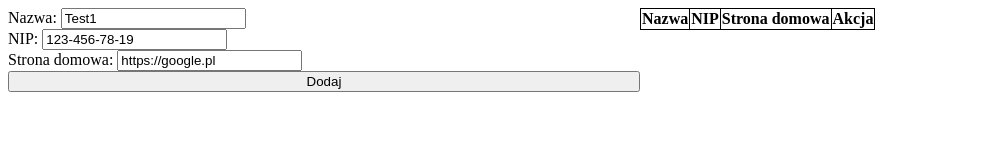
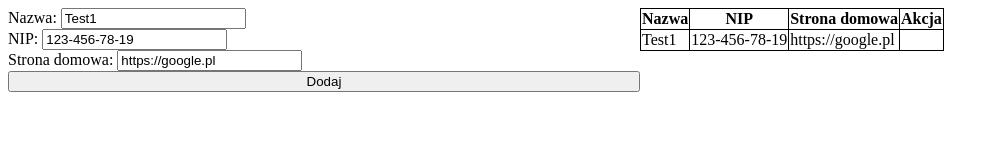
Before and after one commit to Pawel095/IPM, a plain HTML site: page 5/index.html in a window 1280 px wide. Both pictures are taken after a click on the input "Dodaj". Shown: the whole page, without its empty margins (0-999 px from the left). Drawn offline with Linux system fonts and the light colour scheme.

Commit message:
dodawanie działa

```diff
--- a/5/index.html
+++ b/5/index.html
@@ -42,15 +42,19 @@
                     </div>
                     <input type="submit" value="Dodaj" />
                 </form>
+                <p id="errors"></p>
             </div>
             <div class="h-column">
                 <table id="display">
+                    <thead>
                         <tr>
                             <th>Nazwa</th>
                             <th>NIP</th>
                             <th>Strona domowa</th>
                             <th>Akcja</th>
                         </tr>
+                    </thead>
+                    <tbody></tbody>
                 </table>
             </div>
         </div>
--- a/5/main.js
+++ b/5/main.js
@@ -31,20 +31,47 @@ function dataObjectToDisplay(dataObject) {
     // TODO:IMPLEMENT
 }
 
+var table;
 var database;
+function refreshDataDisplay() {
+    if (database) {
+        var store = database.transaction(OBJECTSTORE_NAME, 'readonly').objectStore(OBJECTSTORE_NAME);
+        var newBody = document.createElement('tbody');
+
+        var request = (store.openCursor().onsuccess = (e) => {
+            var c = e.target.result;
+            if (c) {
+                var tr = document.createElement('tr');
+                for (const key in c.value) {
+                    var data = document.createElement('td');
+                    data.innerHTML = c.value[key];
+                    tr.appendChild(data);
+                }
+                newBody.appendChild(tr);
+                c.continue();
+            } else {
+                table.replaceChild(newBody, table.getElementsByTagName('tbody')[0]);
+            }
+        });
+    }
+}
 
 function saveObjectToDatabase(object) {
     if (database) {
         var tx = database.transaction(OBJECTSTORE_NAME, 'readwrite');
         var store = tx.objectStore(OBJECTSTORE_NAME).put(object);
+        // TODO: jakieś alerty o poprawności czy błędzie?
     }
 }
 
+refreshDataDisplay();
 window.onload = () => {
     const form = document.getElementById('addForm');
-    const table = document.getElementById('display');
+    errors = document.getElementById('errors');
+    table = document.getElementById('display');
     form.onsubmit = (event) => {
         saveObjectToDatabase(formToDataObject(event.target));
+        refreshDataDisplay();
         event.preventDefault();
         return false;
     };
@@ -57,6 +84,7 @@ window.onload = () => {
         database.onerror = (e) => {
             console.log('Database error: ', e);
         };
+        refreshDataDisplay();
     };
     open_request.onupgradeneeded = () => {
         var db = open_request.result;
```
Lines whose indentation alone changed are shown as unchanged.
